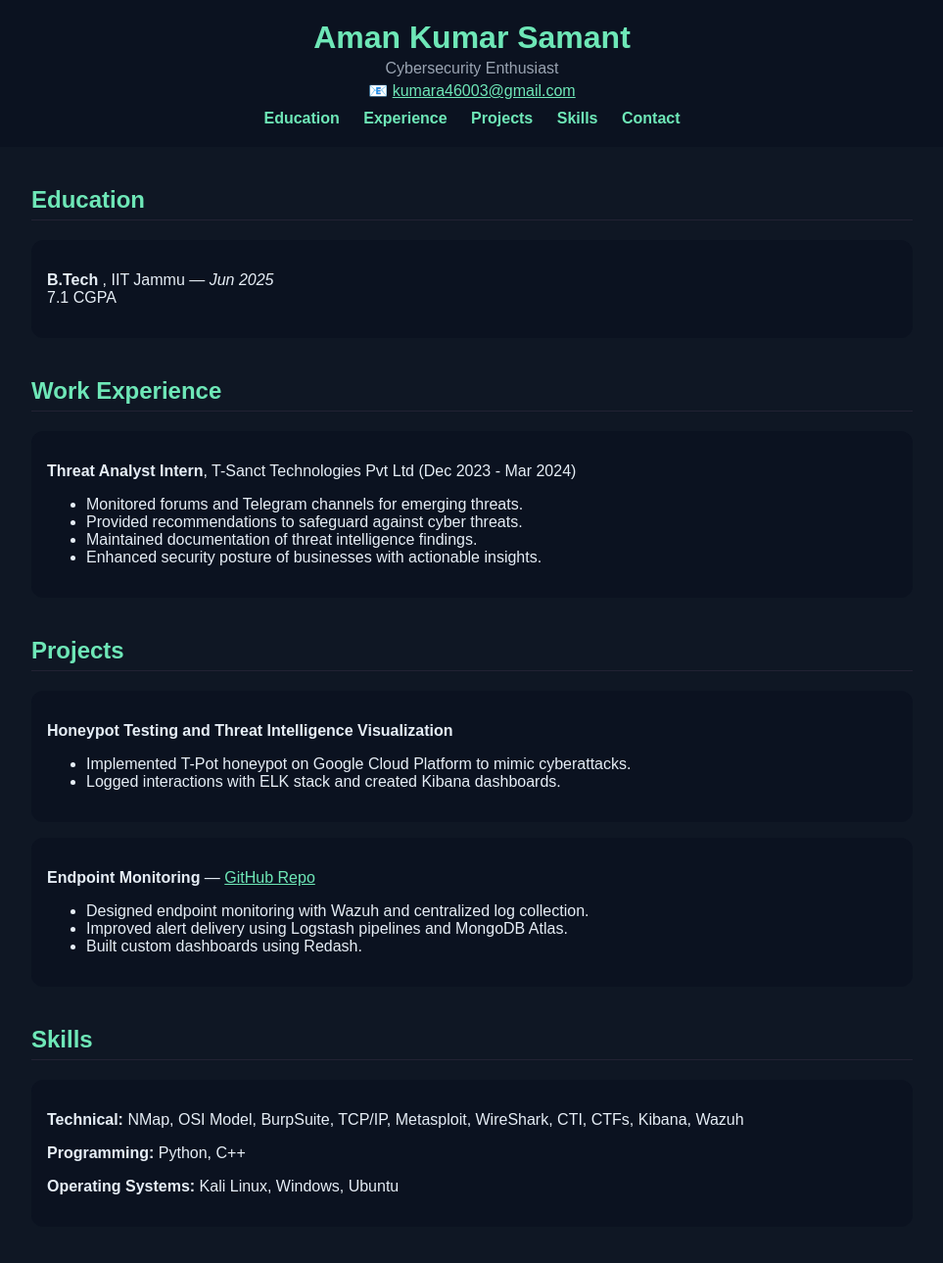
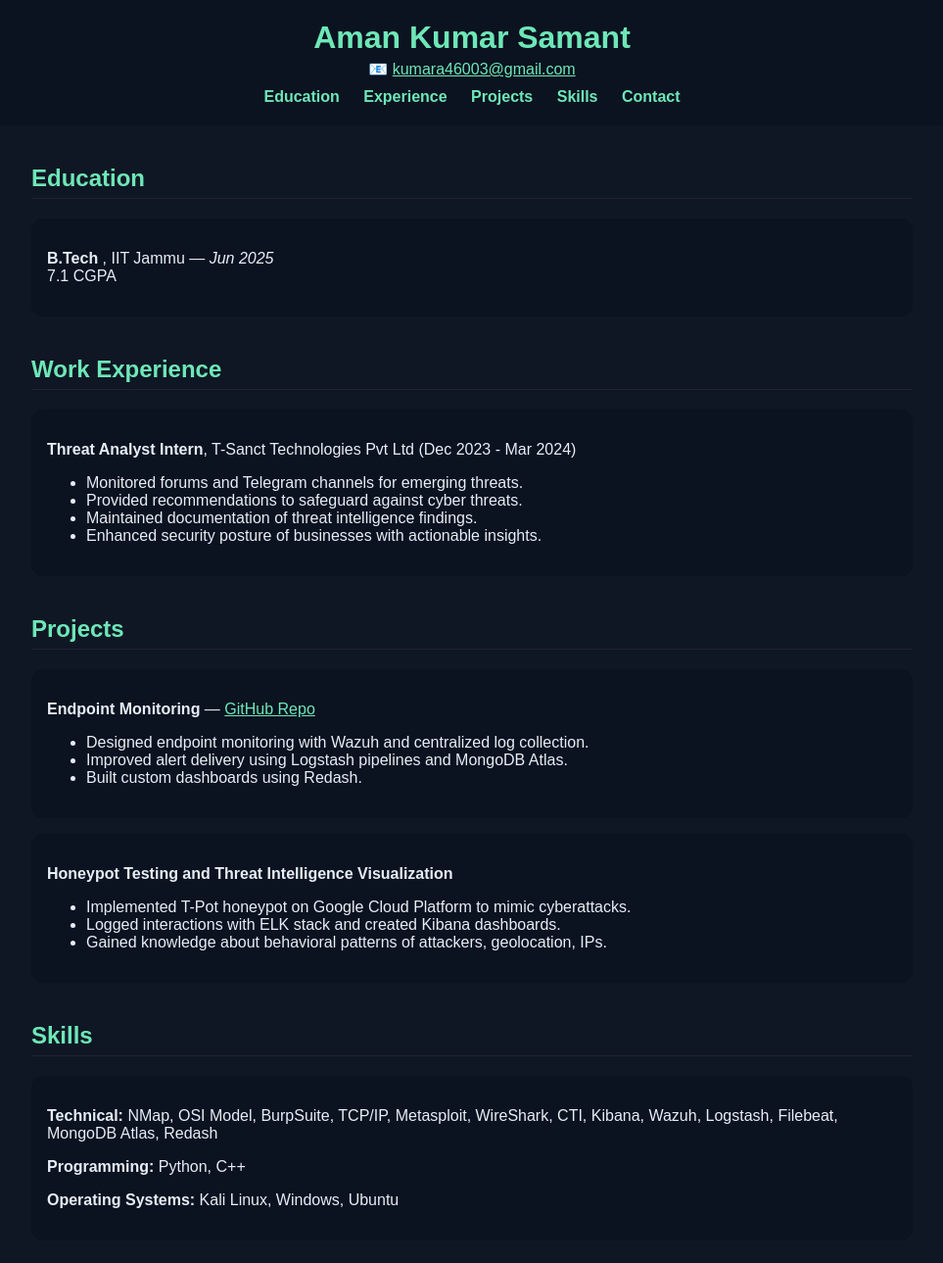
Before and after one commit to Amanhash-kumar/Amanhash-kumar.github.io, a plain HTML site: page index.html in a window 1280 px wide. Shown: the top 1289 px of the page at 98% size, without its empty margins (158-1121 px from the left). Drawn offline with Linux system fonts and the light colour scheme.

Commit message:
Update index.html

```diff
--- a/index.html
+++ b/index.html
@@ -22,7 +22,6 @@
 <body>
   <header>
     <h1>Aman Kumar Samant</h1>
-    <p>Cybersecurity Enthusiast</p>
     <p>📧 <a href="mailto:kumara46003@gmail.com" style="color:#6ee7b7">kumara46003@gmail.com</a></p>
     <nav>
       <a href="#education">Education</a>
@@ -56,13 +55,6 @@
   <section id="projects">
     <h2>Projects</h2>
     <div class="card">
-      <p><strong>Honeypot Testing and Threat Intelligence Visualization</strong></p>
-      <ul>
-        <li>Implemented T-Pot honeypot on Google Cloud Platform to mimic cyberattacks.</li>
-        <li>Logged interactions with ELK stack and created Kibana dashboards.</li>
-      </ul>
-    </div>
-    <div class="card">
       <p><strong>Endpoint Monitoring</strong> — <a href="https://github.com/Amanhash-kumar/Endpoint-Monitoring" style="color:#6ee7b7">GitHub Repo</a></p>
       <ul>
         <li>Designed endpoint monitoring with Wazuh and centralized log collection.</li>
@@ -70,12 +62,20 @@
         <li>Built custom dashboards using Redash.</li>
       </ul>
     </div>
+    <div class="card">
+      <p><strong>Honeypot Testing and Threat Intelligence Visualization</strong></p>
+      <ul>
+        <li>Implemented T-Pot honeypot on Google Cloud Platform to mimic cyberattacks.</li>
+        <li>Logged interactions with ELK stack and created Kibana dashboards.</li>
+        <li>Gained knowledge about behavioral patterns of attackers, geolocation, IPs.</li>
+      </ul>
+    </div>
   </section>
 
   <section id="skills">
     <h2>Skills</h2>
     <div class="card">
-      <p><strong>Technical:</strong> NMap, OSI Model, BurpSuite, TCP/IP, Metasploit, WireShark, CTI, CTFs, Kibana, Wazuh</p>
+      <p><strong>Technical:</strong> NMap, OSI Model, BurpSuite, TCP/IP, Metasploit, WireShark, CTI, Kibana, Wazuh, Logstash, Filebeat, MongoDB Atlas, Redash</p>
       <p><strong>Programming:</strong> Python, C++</p>
       <p><strong>Operating Systems:</strong> Kali Linux, Windows, Ubuntu</p>
     </div>
```
